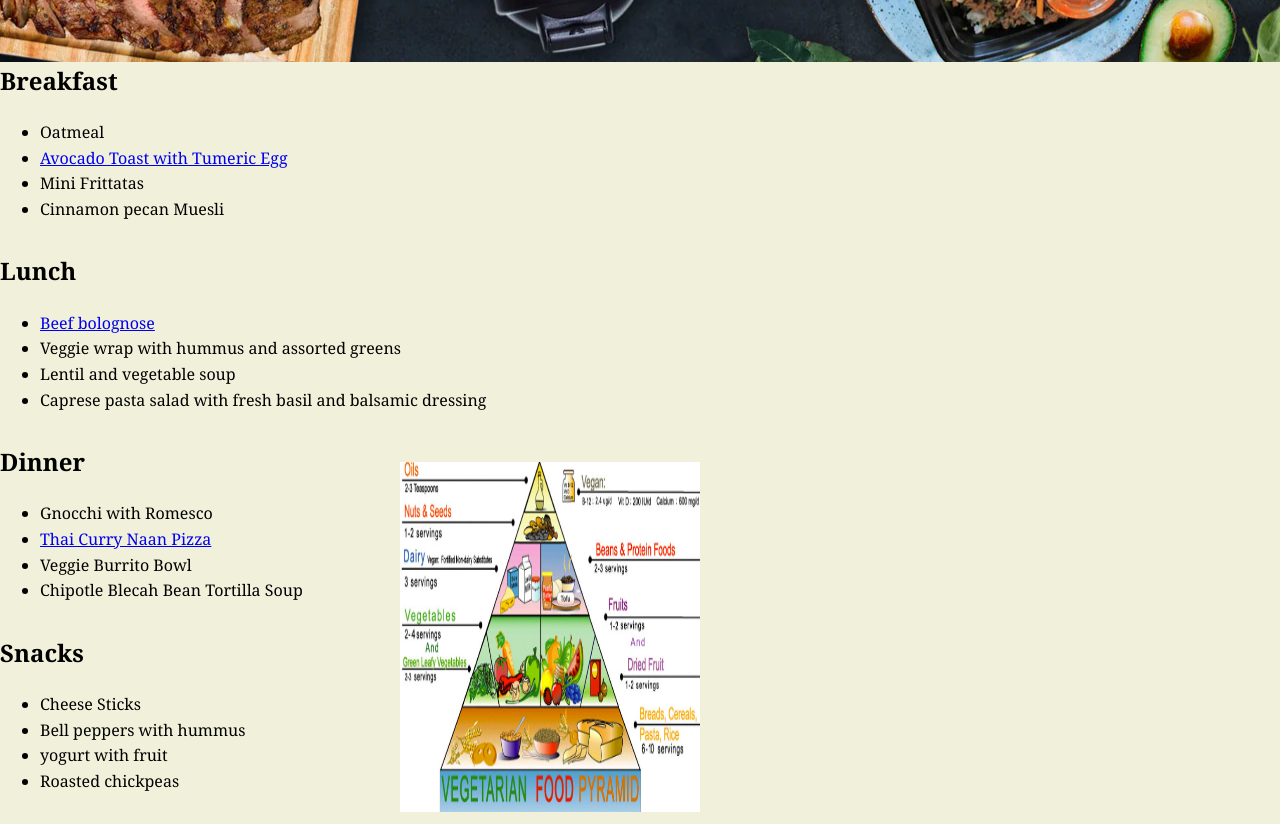
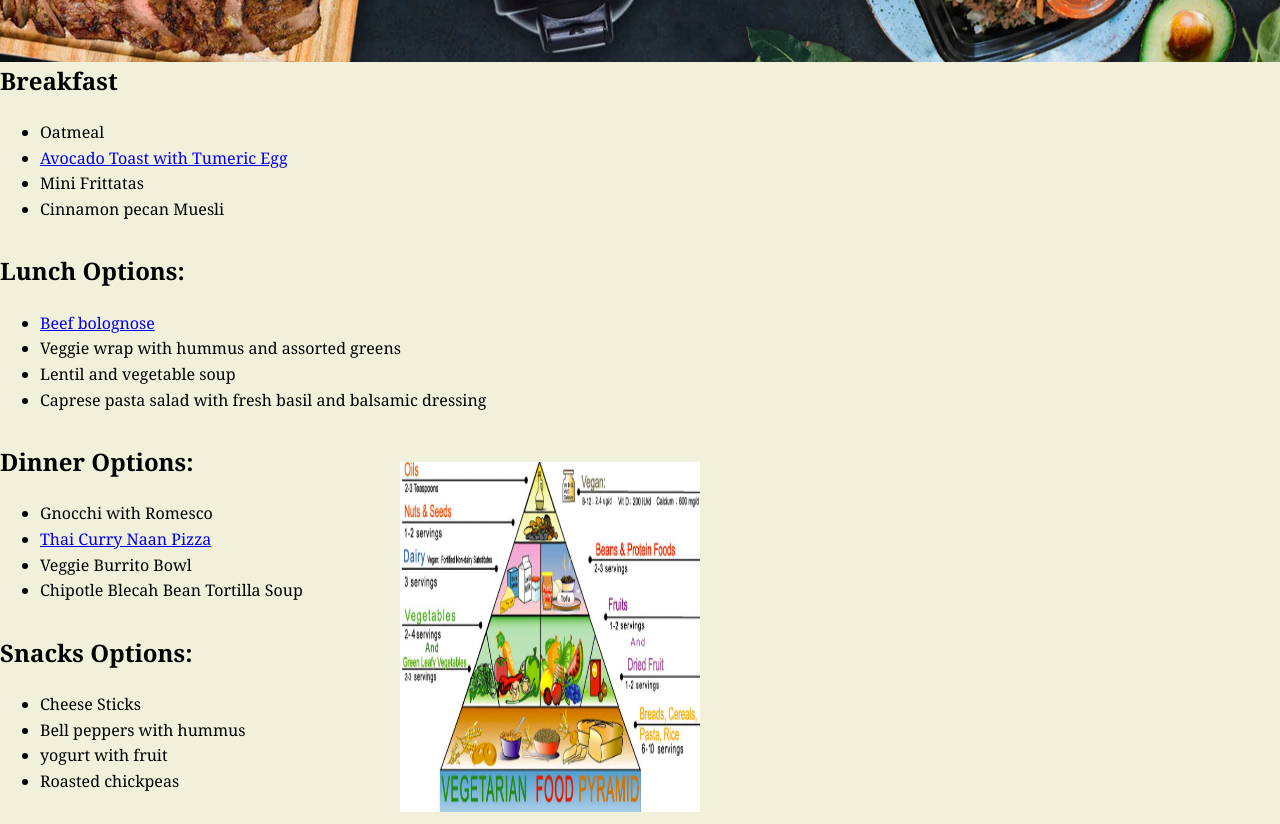
Before and after one commit to dereeeeek/SET08101, a plain HTML site: page recipe1.html in a window 1280 px wide. Shown: the part 145-969 px from the top of the page. Drawn offline with Linux system fonts and the light colour scheme.

Commit message:
Update recipe1.html

```diff
--- a/recipe1.html
+++ b/recipe1.html
@@ -40,7 +40,7 @@
   </div>
 
     <section id="lunch">
-      <h2>Lunch</h2>
+      <h2>Lunch Options:</h2>
 
       <ul>
         <li><a href= "https://healthyfitnessmeals.com/beef-bolognese-sauce/">Beef bolognose</a></li>
@@ -52,7 +52,7 @@
   </div>
 
     <section id="dinner">
-      <h2>Dinner</h2>
+      <h2>Dinner Options:</h2>
       <ul>
         <li>Gnocchi with Romesco</li>
         <li><a href= "https://www.mjandhungryman.com/quick-easy-thai-curry-naan-pizza/">Thai Curry Naan Pizza</a></li>
@@ -63,7 +63,7 @@
   </div>
 
     <section id="snacks">
-      <h2>Snacks</h2>
+      <h2>Snacks Options:</h2>
       <ul>
         <li>Cheese Sticks</li>
         <li>Bell peppers with hummus</li>
```
